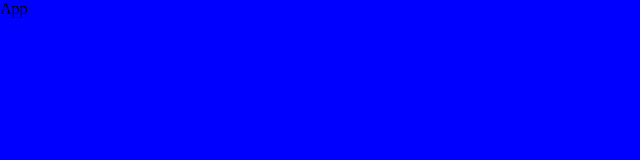
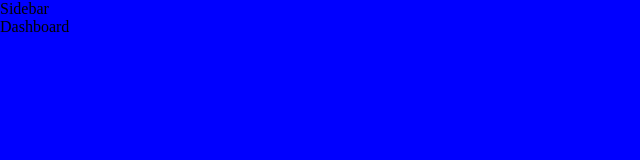
Before and after one commit to desto4q/FRUX, a React (Vite) app: page / in a window 1280 px wide. Shown: the top 160 px of the page, without its empty margins (0-640 px from the left). Built offline with nearby package versions, Linux system fonts and the light colour scheme.

Commit message:
added components

```diff
--- a/src/App.jsx
+++ b/src/App.jsx
@@ -1,9 +1,15 @@
-import React from 'react'
+import React, { useEffect, useLayoutEffect } from 'react'
 import "./App.scss"
+import Routing from './Routing/Routing'
 
 function App() {
+  useLayoutEffect(()=>{
+    let title = document.querySelector("title").innerHTML = "FRUX"
+  })
   return (
-    <div>App</div>
+    <div className="app">
+      <Routing/>
+    </div>
   )
 }
 
--- /dev/null
+++ b/src/Routing/Routing.jsx
@@ -0,0 +1,18 @@
+import React from 'react'
+import { BrowserRouter, Route, Routes } from 'react-router-dom'
+import Sidebar from '../components/Sidebar'
+import Dashboard from '../pages/Dashboard'
+
+function Routing() {
+
+  return (
+    <BrowserRouter>
+        <Sidebar/>
+        <Routes>
+            <Route path='' element={<Dashboard/>}/>
+        </Routes>
+    </BrowserRouter>
+  )
+}
+
+export default Routing
--- /dev/null
+++ b/src/components/Sidebar.jsx
@@ -0,0 +1,9 @@
+import React from 'react'
+
+function Sidebar() {
+  return (
+    <div>Sidebar</div>
+  )
+}
+
+export default Sidebar
--- /dev/null
+++ b/src/pages/Dashboard.jsx
@@ -0,0 +1,9 @@
+import React from 'react'
+
+function Dashboard() {
+  return (
+    <div>Dashboard</div>
+  )
+}
+
+export default Dashboard
```
